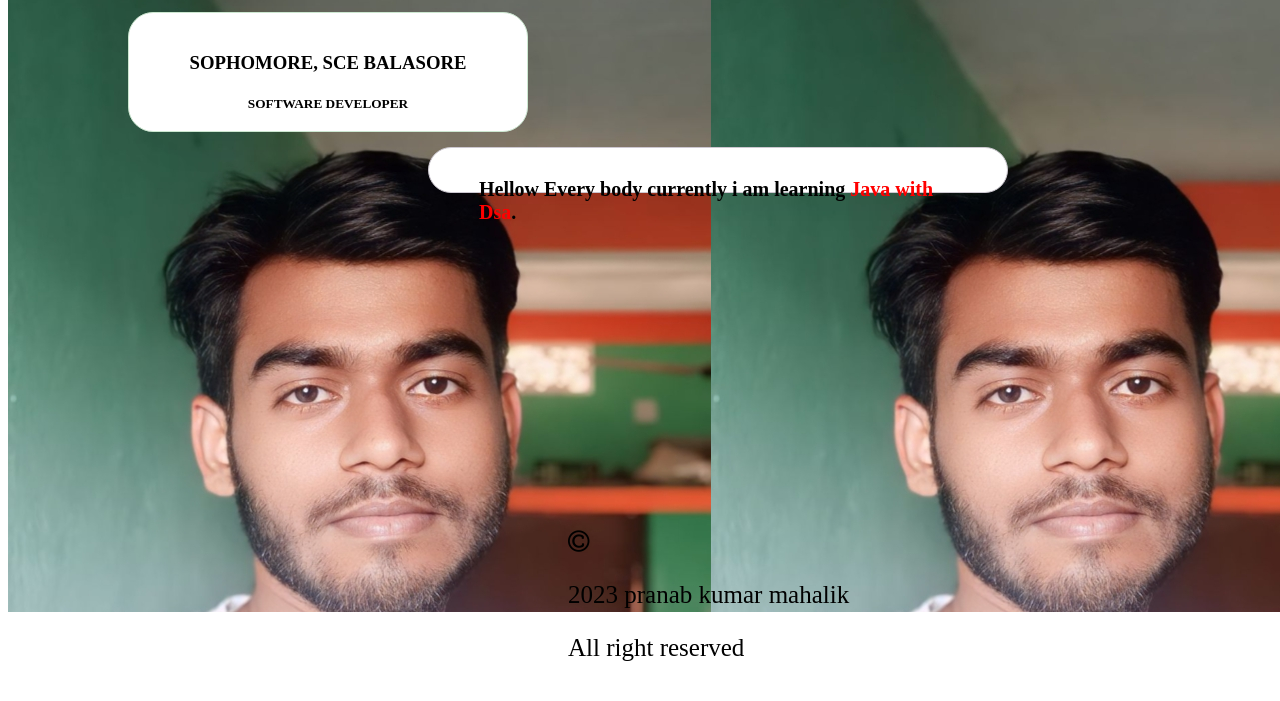
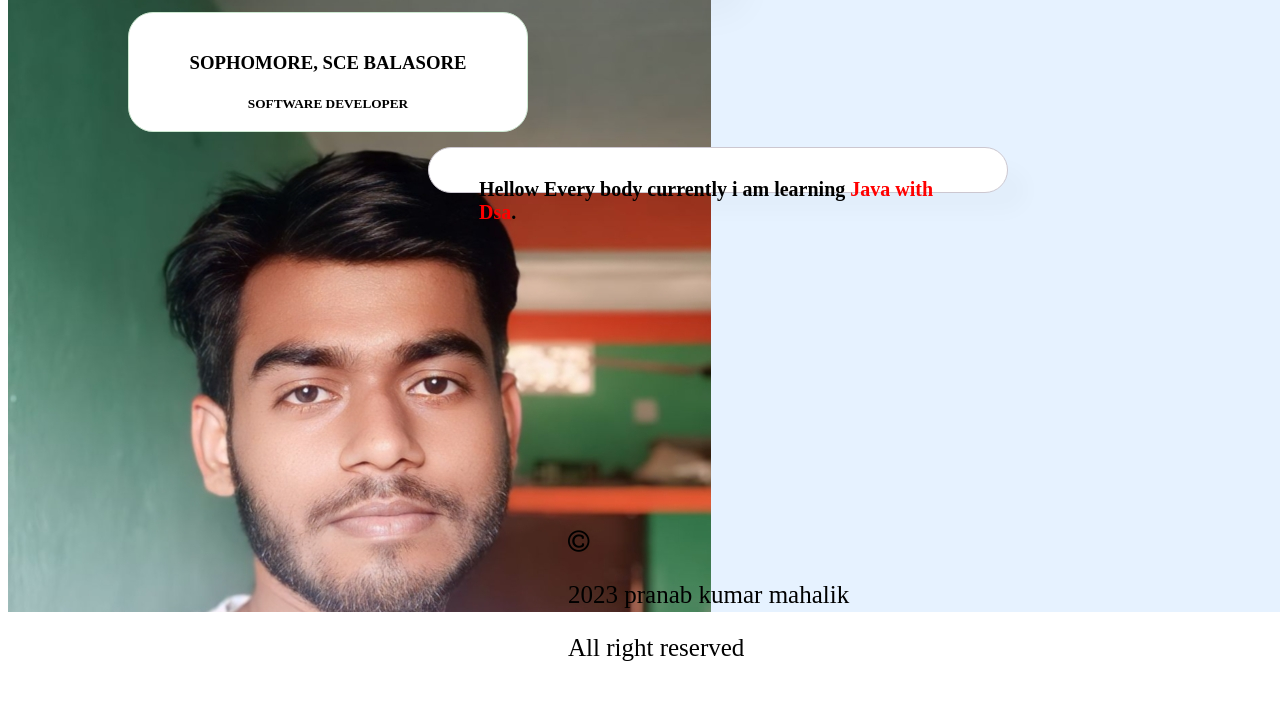
Before and after one commit to Pranab1234567/Pranab3, a plain HTML site: page index.html in a window 1280 px wide. Shown: the part 326-1027 px from the top of the page. Drawn offline with Linux system fonts and the light colour scheme.

Commit message:
Update index.html

```diff
--- a/index.html
+++ b/index.html
@@ -32,7 +32,9 @@ color:#9999ff;transition:0.3s ease;
 }
 
 #feature{padding-left:120px;padding-top:40px;background-color:#e6f2ff;height:100vh;
-        background-image: url("IMG_20240503_073852.jpg");object-fit: cover;cursor:pointer;}
+        background-image: url("IMG_20240503_073852.jpg");object-fit: cover;cursor:pointer;
+        background-repeat: no-repeat;
+  background-size: auto;}
 #feature .fe-box{width:600px; height:130px;text-align:center;
 padding:10px 15px;box-shadow:20px 20px 34px rgba(0,0,0,0.03);
 border:1px solid #cce7d0;border-radius:25px;margin:15px 0;background-color:#fff;
```
